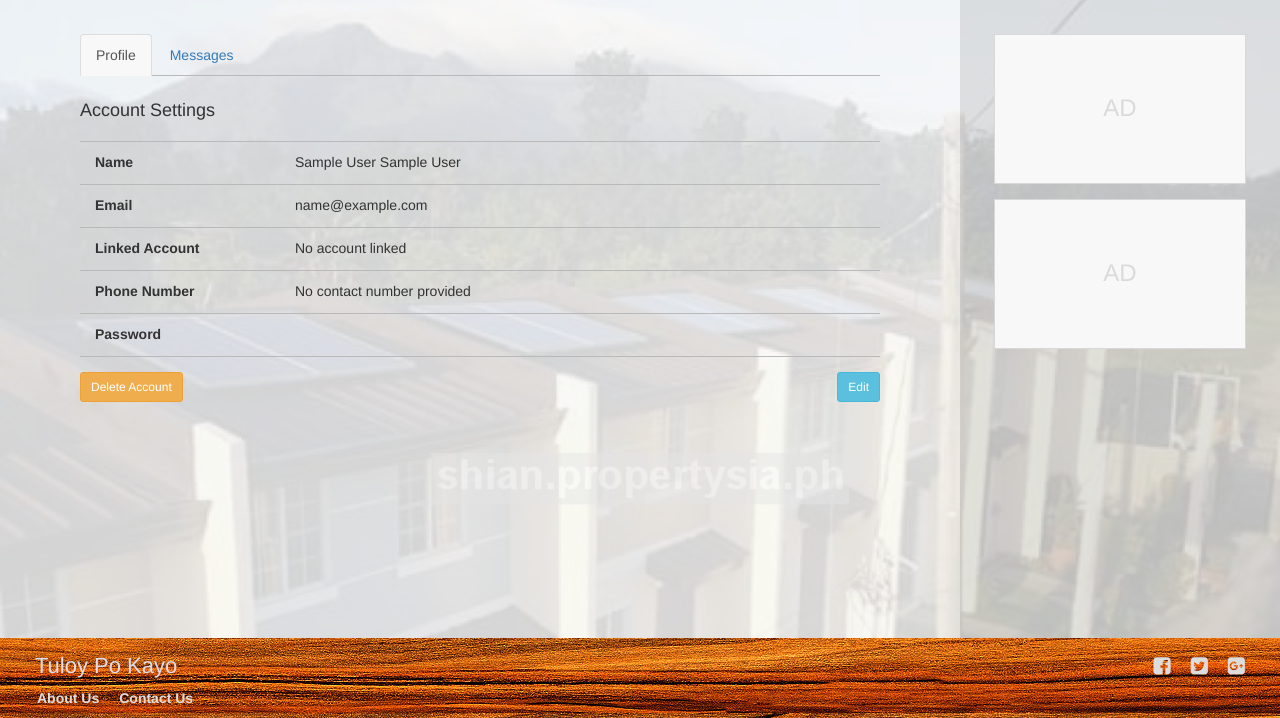
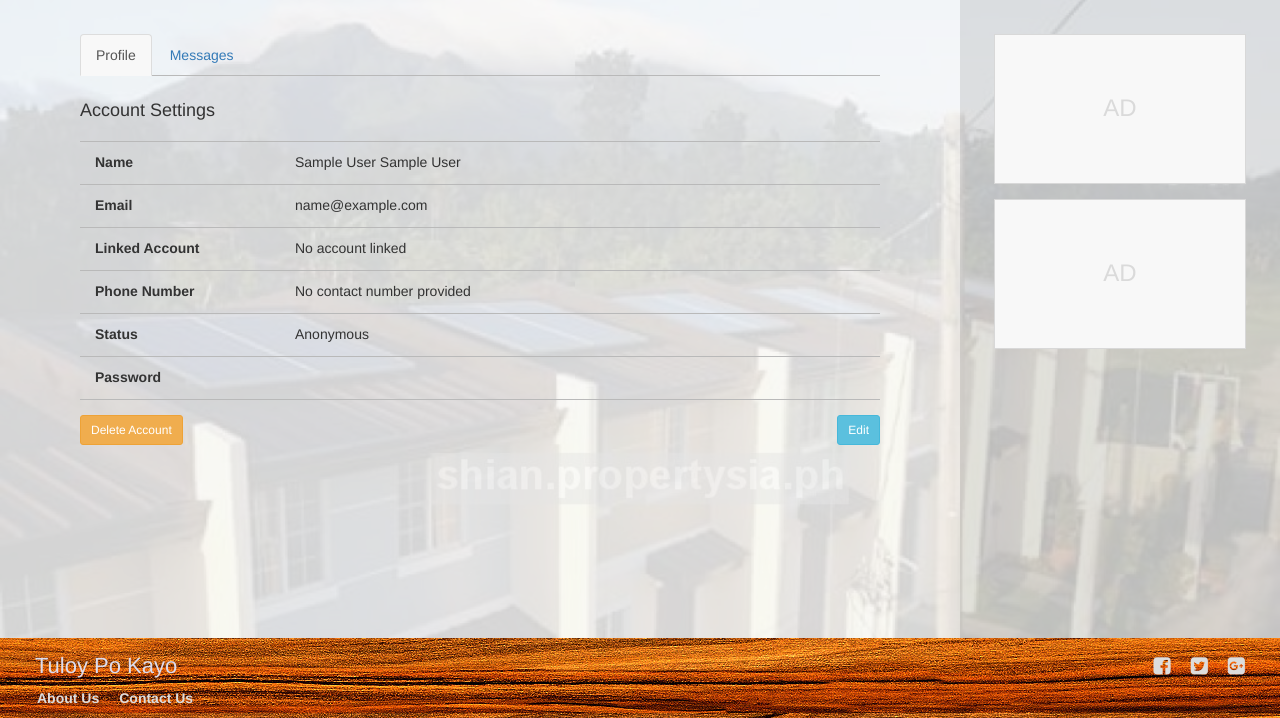
Before and after one commit to Emrys1224/Tuloy-Po-Kayo, a PHP site: page /Tuloy-Po-Kayo/profile.php in a window 1280 px wide. Shown: the part 82-800 px from the top of the page. Run offline with PHP 8.4, Linux system fonts and the light colour scheme; the visitor is signed in with stand-in values (Sample User, id 1); data that the repository does not hold is empty; some libraries are stand-ins or nearby versions.

Commit message:
added div for status info shown for tenant account

```diff
--- a/profile.php
+++ b/profile.php
@@ -91,6 +91,16 @@ include 'includes/nav.php';
 								<span id="phone"><?php echo isset($acctInfo['contact_number']) ? $acctInfo['contact_number'] : "No contact number provided"; ?></span>
 							</div>
 						</div>
+
+						<?php if ($acctInfo['status'] !== "Owner"): ?>
+							<div class="row info-group">
+								<label class="col-xs-3" for="status">Status</label>
+								<div class="col-xs-9">
+									<span id="status"><?php echo $acctInfo['status']; ?></span>
+								</div>
+							</div>
+						<?php endif; ?>
+
 						<div class="row info-group">
 							<label class="col-xs-3" for="password">Password</label>
 							<div class="col-xs-9">
@@ -133,6 +143,22 @@ include 'includes/nav.php';
 								<input type="text" class="form-control" id="edit-phone" name="phone" placeholder="Phone number e.g. +63912-345-6789" value="<?php echo $acctInfo['contact_number']; ?>">
 							</div>
 						</div>
+
+						<?php if ($acctInfo['status'] !== "Owner"): ?>
+							<div class="row input-group">
+								<label class="col-sm-3" for="edit-status">Status</label>
+								<div class="col-sm-6">
+									<select id="price-from" class="form-control" name="status">
+										<?php
+										$options = array("Anonymous", "Student", "Worker");
+										foreach($options as $option): ?>
+											<option <?= $acctInfo['status'] === $option ? 'selected="selected"' : '' ?>><?= $option ?></option>
+										<?php endforeach; ?>
+									</select>
+								</div>
+							</div>
+						<?php endif; ?>
+
 						<div class="row input-group">
 							<label class="col-sm-3" for="edit-password">Password</label>
 							<div class="col-sm-6">
```
